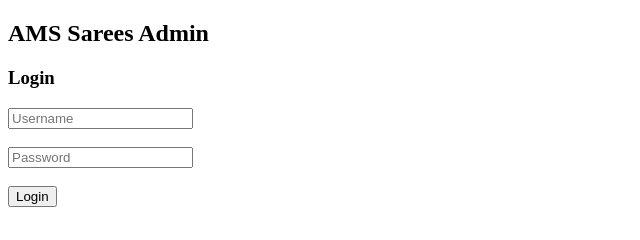
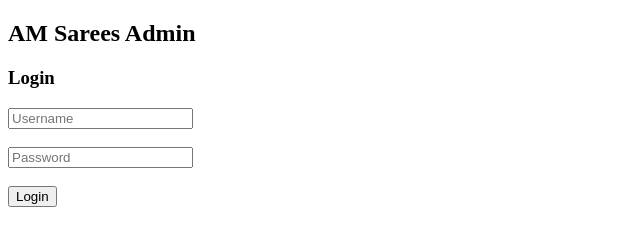
Before and after one commit to amsarees/amsarees-website, a website: page admin.html in a window 1280 px wide. Shown: the full height of the page, 0-640 px from the left. Drawn offline with Linux system fonts and the light colour scheme.

Commit message:
Update admin.html

```diff
--- a/admin.html
+++ b/admin.html
@@ -2,7 +2,7 @@
 <html>
 <body>
 
-<h2>AMS Sarees Admin</h2>
+<h2>AM Sarees Admin</h2>
 
 <h3>Login</h3>
 <input id="username" placeholder="Username"><br><br>
```
